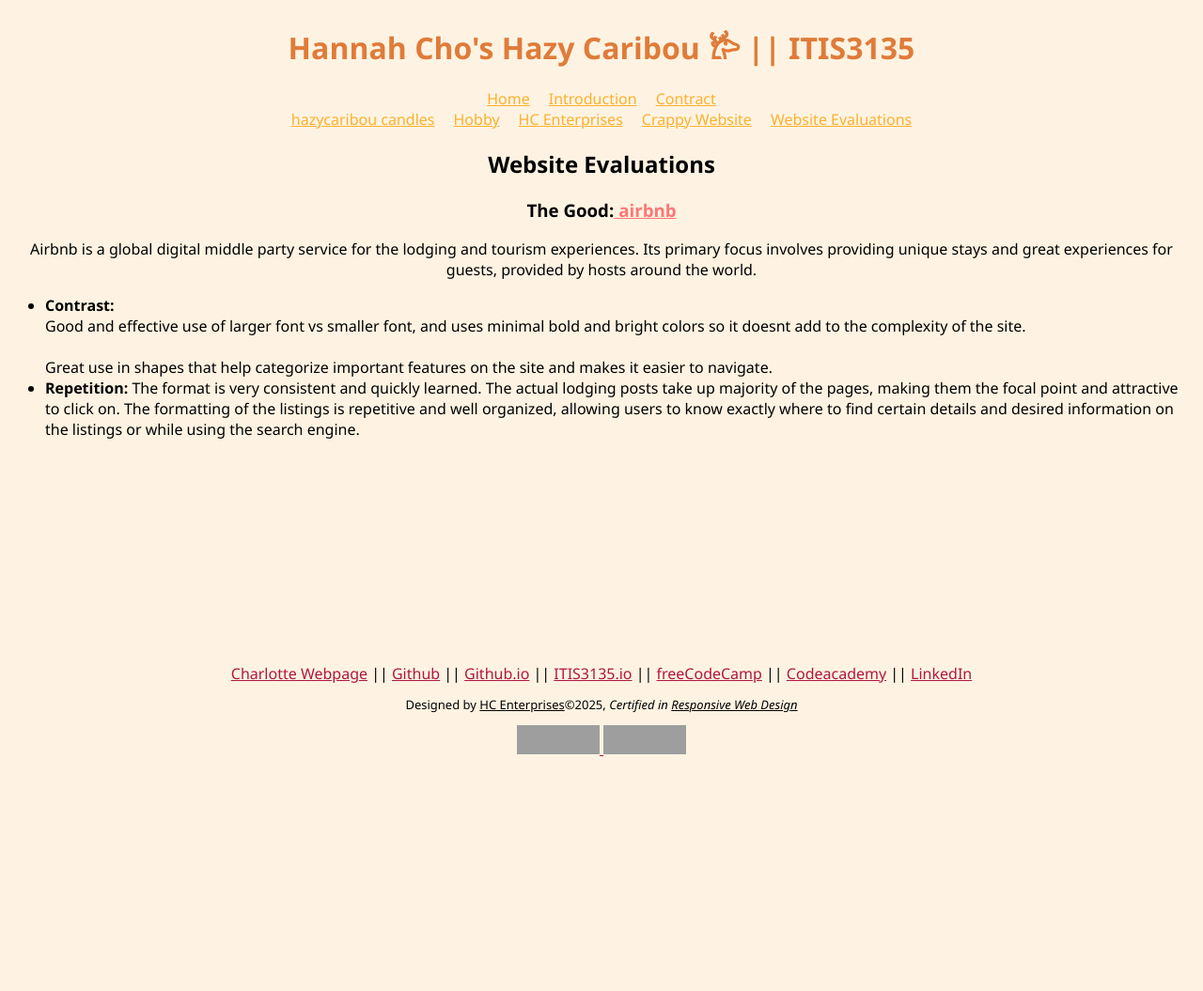
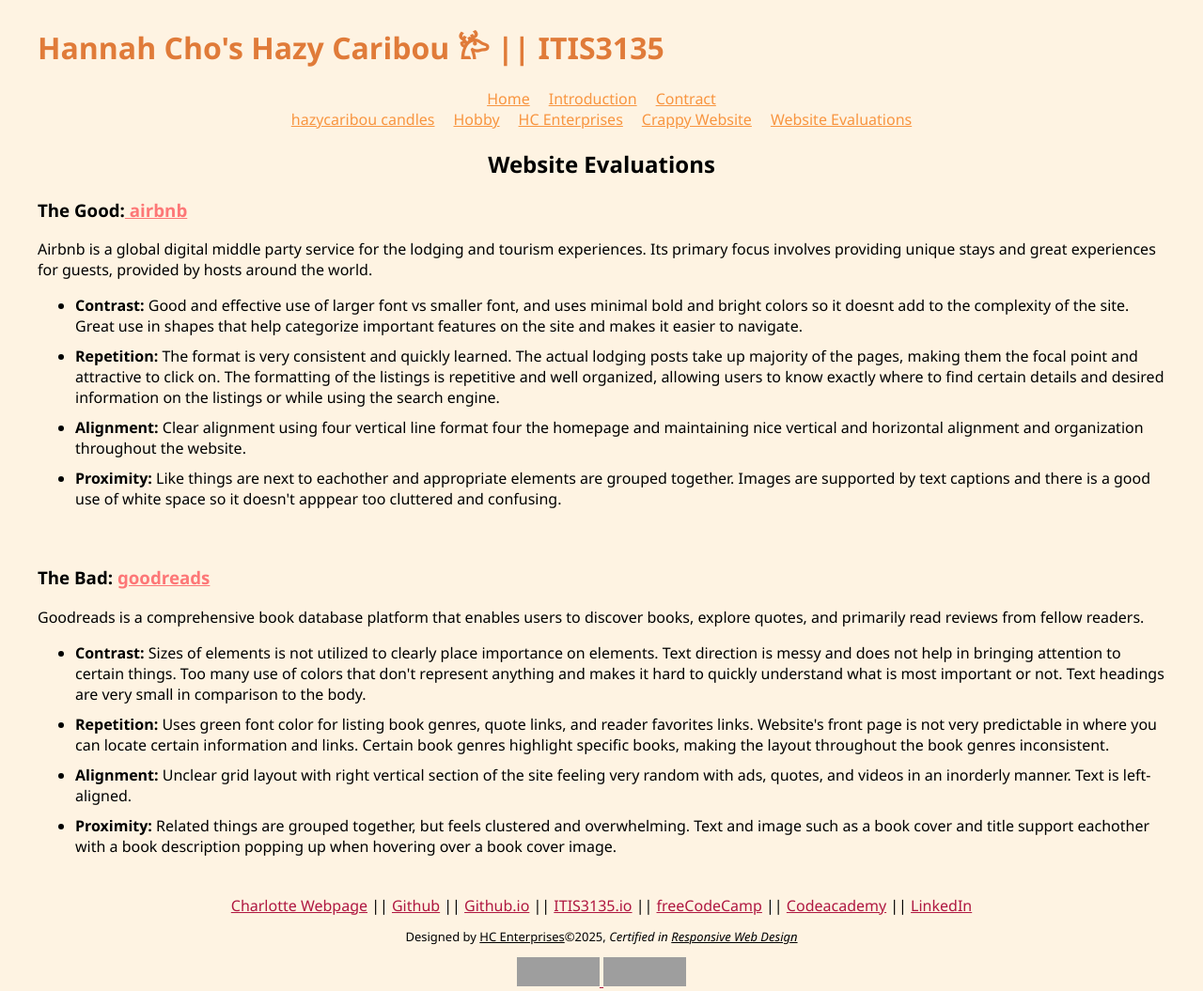
Before and after one commit to hscho88/hscho88.github.io, a plain HTML site: page itis3135/website_evaluations.html in a window 1280 px wide. Shown: the whole page at 94% size. Before the commit the page ends 808 px from the top, so only its background shows below. Drawn offline with Linux system fonts and the light colour scheme; grey boxes are pictures that could not be loaded.

Commit message:
crap eval

```diff
--- a/itis3135/styles/default.css
+++ b/itis3135/styles/default.css
@@ -8,7 +8,7 @@ html{
     font-family:'Segoe UI', Tahoma, 'Geneva', Verdana, sans-serif;
 }
 nav a{
-    color:#FAB12F;
+    color:#f89540;
 }
 nav{
     display: flex;
--- a/itis3135/website_evaluations.html
+++ b/itis3135/website_evaluations.html
@@ -14,6 +14,21 @@
             h3 a{
                 color:rgb(253, 119, 119);
             }
+            li{
+                padding-bottom: 10px;;
+            }
+            section{
+                padding-bottom:15px ;
+            }
+            body{
+                margin-right: 40px;
+                margin-left: 40px;
+                text-align: left;
+            }
+            h2{
+                text-align: center;
+            }
+
 
         </style>
     </head>
@@ -30,15 +45,51 @@
         </p>
         <ul class="goodlist">
             <li>
-                <b>Contrast:</b><br>Good and effective use of larger font vs smaller font, and uses minimal bold and bright colors so it doesnt add to the complexity of the site.</br>
-                <br>Great use in shapes that help categorize important features on the site and makes it easier to navigate. </br>
+                <b>Contrast:</b> Good and effective use of larger font vs smaller font, and uses minimal bold and bright colors so it doesnt add to the complexity of the site.
+                Great use in shapes that help categorize important features on the site and makes it easier to navigate.
             </li>
             <li>
                 <b>Repetition:</b> The format is very consistent and quickly learned. The actual lodging posts take up majority of the pages, making
                 them the focal point and attractive to click on. The formatting of the listings is repetitive and well organized, allowing users to know
                 exactly where to find certain details and desired information on the listings or while using the search engine.
             </li>
+            <li>
+                <b>Alignment:</b> Clear alignment using four vertical line format four the homepage and maintaining nice vertical and horizontal alignment and organization
+                throughout the website.
+
+            </li>
+            <li>
+                <b>Proximity:</b> Like things are next to eachother and appropriate elements are grouped together. Images are supported by text captions and there is a good use of white space
+                so it doesn't apppear too cluttered and confusing.
+
+            </li>
         </ul>
+        </section>
+
+        <section id="bad">
+            <h3>The Bad: <a href="https://www.goodreads.com/goodreads">goodreads</a></h3>
+            <p>Goodreads is a comprehensive book database platform that enables users to discover books, explore quotes, and primarily read reviews from fellow readers. </p>
+            <ul class="goodlist">
+                <li>
+                    <b>Contrast:</b> Sizes of elements is not utilized to clearly place importance on elements.
+                    Text direction is messy and does not help in bringing attention to certain things.
+                    Too many use of colors that don't represent anything and makes it hard to quickly understand what
+                    is most important or not. Text headings are very small in comparison to the body.
+                </li>
+                <li>
+                    <b>Repetition:</b> Uses green font color for listing book genres, quote links, and reader favorites links.
+                    Website's front page is not very predictable in where you can locate certain information and links. Certain book genres highlight specific books, making the layout
+                    throughout the book genres inconsistent.
+                <li>
+                    <b>Alignment:</b> Unclear grid layout with right vertical section of the site feeling very random with ads, quotes, and videos in an inorderly manner.
+                        Text is left-aligned.
+                </li>
+                <li>
+                    <b>Proximity:</b> Related things are grouped together, but feels clustered and overwhelming. Text and image such as a book cover and title support eachother with a book description
+                    popping up when hovering over a book cover image.
+
+                </li>
+            </ul>
         </section>
     </main>
     <footer>
```
